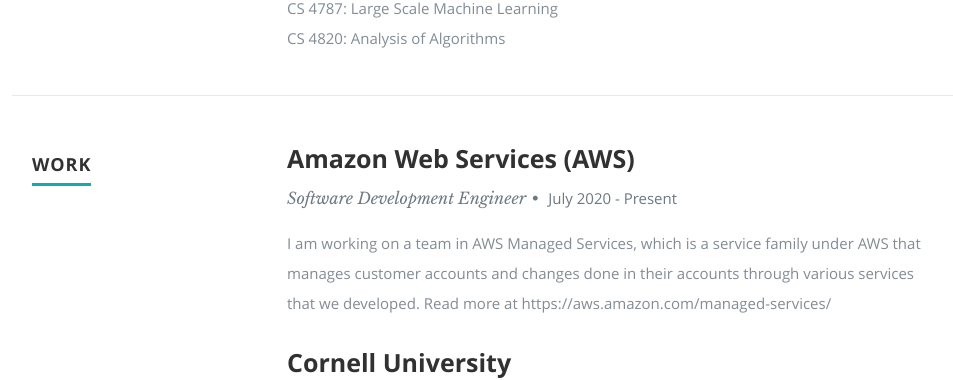
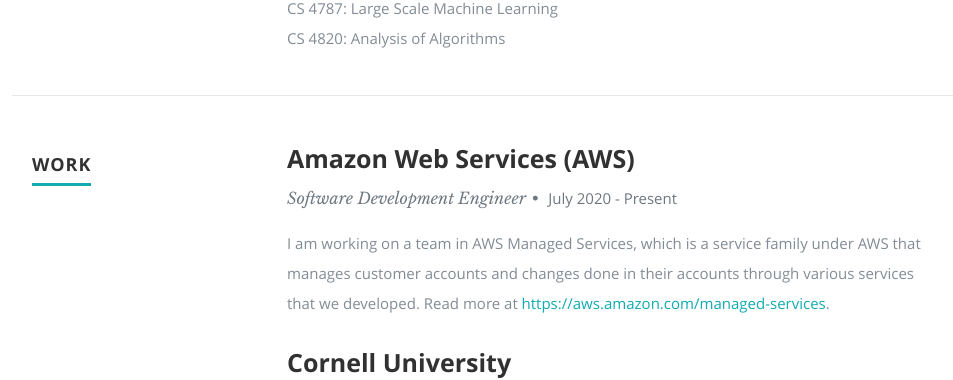
Before and after one commit to echen5878/My-Website, a React (Create React App) app: page / in a window 1280 px wide. Shown: the part 2091-2471 px from the top of the page, without its empty margins (118-1071 px from the left). Built offline with nearby package versions, Linux system fonts and the light colour scheme.

Commit message:
Make URL in work description clickable

```diff
--- a/public/resumeData.json
+++ b/public/resumeData.json
@@ -65,7 +65,8 @@
                 "company": "Amazon Web Services (AWS)",
                 "title": "Software Development Engineer",
                 "years": "July 2020 - Present",
-                "description": "I am working on a team in AWS Managed Services, which is a service family under AWS that manages customer accounts and changes done in their accounts through various services that we developed. Read more at https://aws.amazon.com/managed-services/"
+                "description": "I am working on a team in AWS Managed Services, which is a service family under AWS that manages customer accounts and changes done in their accounts through various services that we developed. Read more at ",
+                "url": "https://aws.amazon.com/managed-services"
             },
             {
                 "company": "Cornell University",
--- a/src/Components/Resume.js
+++ b/src/Components/Resume.js
@@ -24,10 +24,18 @@
         </div>
       })
       var work = this.props.data.work.map(function(work){
-        return <div key={work.company}><h3>{work.company}</h3>
+        if (work.url) {
+          return <div key={work.company}><h3>{work.company}</h3>
+            <p className="info">{work.title}<span>&bull;</span> <em className="date">{work.years}</em></p>
+            <p>{work.description}<a href={work.url}>{work.url}</a>.</p>
+          </div>
+        }
+        else {
+          return <div key={work.company}><h3>{work.company}</h3>
             <p className="info">{work.title}<span>&bull;</span> <em className="date">{work.years}</em></p>
             <p>{work.description}</p>
-        </div>
+          </div>
+        }
         // return (
         //   <VerticalTimelineElement
         //     className="vertical-timeline-element--work"
```
